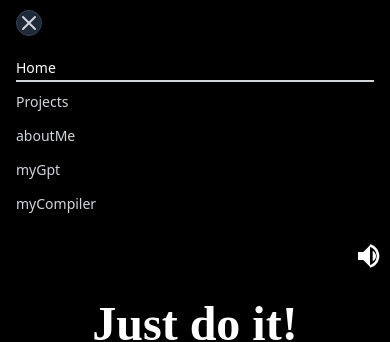
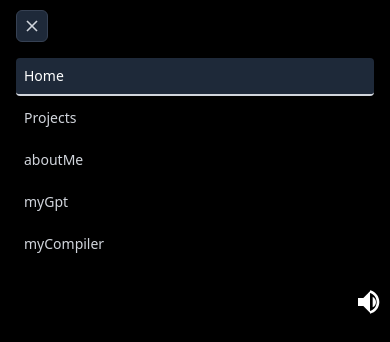
Before and after one commit to satyajit-patel/MyPortfolio, a React (Vite) app in the folder frontend/: page / in a window 390 px wide. Both pictures are taken after a click on the button 29 px from the left and 23 px from the top of the page. Shown: the top 342 px of the page. Built offline with nearby package versions, Linux system fonts and the light colour scheme; no server answers.

Commit message:
replace favicon with cloudinary link

```diff
--- a/frontend/index.html
+++ b/frontend/index.html
@@ -3,7 +3,7 @@
   <head>
     <meta charset="UTF-8" />
     <!-- <link rel="icon" type="image/svg+xml" href="/vite.svg" /> -->
-    <link rel="icon" type="image/jpeg" href="/myPic.jpg" />
+    <link rel="icon" type="image/jpeg" href="https://res.cloudinary.com/ddo6latuj/image/upload/v1724069052/satyaVitImg_w9owdn.jpg" />
     <meta name="viewport" content="width=device-width, initial-scale=1.0" />
     <title>Satyajit Patel</title>
   </head>
--- a/frontend/src/components/navbar/Navbar.jsx
+++ b/frontend/src/components/navbar/Navbar.jsx
@@ -8,39 +8,21 @@ function Navbar() {
   return (
     <header className="sticky top-0 inset-x-0 z-50 w-full text-sm bg-black">
       <nav className="w-full bg-black py-2.5 md:flex md:items-center md:px-4">
-        {/* Top row: brand area / toggle button */}
         <div className="flex items-center justify-between px-4 md:px-0">
-          {/* Logo or brand name could go here */}
           <div className="md:hidden">
             <button
               type="button"
               onClick={() => setIsOpen(!isOpen)}
-              className="flex justify-center items-center border border-gray-700 text-gray-300 rounded-full hover:bg-gray-800 focus:outline-none focus:bg-gray-800"
+              className="flex justify-center items-center w-8 h-8 border border-gray-700 text-gray-300 rounded-md hover:bg-gray-800 focus:outline-none focus:bg-gray-800 transition-colors"
               aria-label="Toggle navigation"
             >
               {isOpen ? (
-                <svg
-                  className="w-6 h-6"
-                  viewBox="0 0 24 24"
-                  fill="none"
-                  stroke="currentColor"
-                  strokeWidth="2"
-                  strokeLinecap="round"
-                  strokeLinejoin="round"
-                >
+                <svg className="w-5 h-5" viewBox="0 0 24 24" fill="none" stroke="currentColor" strokeWidth="2">
                   <path d="M18 6L6 18" />
                   <path d="M6 6l12 12" />
                 </svg>
               ) : (
-                <svg
-                  className="w-6 h-6"
-                  viewBox="0 0 24 24"
-                  fill="none"
-                  stroke="currentColor"
-                  strokeWidth="2"
-                  strokeLinecap="round"
-                  strokeLinejoin="round"
-                >
+                <svg className="w-5 h-5" viewBox="0 0 24 24" fill="none" stroke="currentColor" strokeWidth="2">
                   <line x1="3" y1="6" x2="21" y2="6" />
                   <line x1="3" y1="12" x2="21" y2="12" />
                   <line x1="3" y1="18" x2="21" y2="18" />
@@ -50,36 +32,40 @@ function Navbar() {
           </div>
         </div>
 
-        {/* Nav links */}
-        <div className={`${isOpen ? "block" : "hidden"} md:block`}>
-          <div className="flex flex-col md:flex-row md:items-center md:justify-start gap-2 md:gap-3 mt-3 md:mt-0 py-2 md:py-0 px-4 md:px-0">
+        <div className={`${isOpen ? "block" : "hidden"} md:block transition-all duration-200`}>
+          <div className="flex flex-col md:flex-row md:items-center md:justify-start gap-1 md:gap-3 mt-2 md:mt-0 py-2 md:py-0 px-4 md:px-0">
             <Link
               to="/"
-              className={`py-0.5 md:py-3 border-b-2 ${location.pathname === '/' ? 'border-gray-300 text-white' : 'border-transparent text-gray-300'} hover:text-white`}
+              onClick={() => setIsOpen(false)}
+              className={`py-2 md:py-3 px-2 md:px-0 rounded md:rounded-none border-b-2 md:border-b-2 ${location.pathname === '/' ? 'border-gray-300 text-white bg-gray-800 md:bg-transparent' : 'border-transparent text-gray-300'} hover:text-white hover:bg-gray-800 md:hover:bg-transparent transition-colors`}
             >
               Home
             </Link>
             <Link
               to="/projects"
-              className={`py-0.5 md:py-3 border-b-2 ${location.pathname === '/projects' ? 'border-gray-300 text-white' : 'border-transparent text-gray-300'} hover:text-white`}
+              onClick={() => setIsOpen(false)}
+              className={`py-2 md:py-3 px-2 md:px-0 rounded md:rounded-none border-b-2 md:border-b-2 ${location.pathname === '/projects' ? 'border-gray-300 text-white bg-gray-800 md:bg-transparent' : 'border-transparent text-gray-300'} hover:text-white hover:bg-gray-800 md:hover:bg-transparent transition-colors`}
             >
               Projects
             </Link>
             <Link
               to="/about"
-              className={`py-0.5 md:py-3 border-b-2 ${location.pathname === '/about' ? 'border-gray-300 text-white' : 'border-transparent text-gray-300'} hover:text-white`}
+              onClick={() => setIsOpen(false)}
+              className={`py-2 md:py-3 px-2 md:px-0 rounded md:rounded-none border-b-2 md:border-b-2 ${location.pathname === '/about' ? 'border-gray-300 text-white bg-gray-800 md:bg-transparent' : 'border-transparent text-gray-300'} hover:text-white hover:bg-gray-800 md:hover:bg-transparent transition-colors`}
             >
               aboutMe
             </Link>
             <Link
               to="/gpt"
-              className={`py-0.5 md:py-3 border-b-2 ${location.pathname === '/gpt' ? 'border-gray-300 text-white' : 'border-transparent text-gray-300'} hover:text-white`}
+              onClick={() => setIsOpen(false)}
+              className={`py-2 md:py-3 px-2 md:px-0 rounded md:rounded-none border-b-2 md:border-b-2 ${location.pathname === '/gpt' ? 'border-gray-300 text-white bg-gray-800 md:bg-transparent' : 'border-transparent text-gray-300'} hover:text-white hover:bg-gray-800 md:hover:bg-transparent transition-colors`}
             >
               myGpt
             </Link>
             <Link
               to="/compiler"
-              className={`py-0.5 md:py-3 border-b-2 ${location.pathname === '/compiler' ? 'border-gray-300 text-white' : 'border-transparent text-gray-300'} hover:text-white`}
+              onClick={() => setIsOpen(false)}
+              className={`py-2 md:py-3 px-2 md:px-0 rounded md:rounded-none border-b-2 md:border-b-2 ${location.pathname === '/compiler' ? 'border-gray-300 text-white bg-gray-800 md:bg-transparent' : 'border-transparent text-gray-300'} hover:text-white hover:bg-gray-800 md:hover:bg-transparent transition-colors`}
             >
               myCompiler
             </Link>
```
